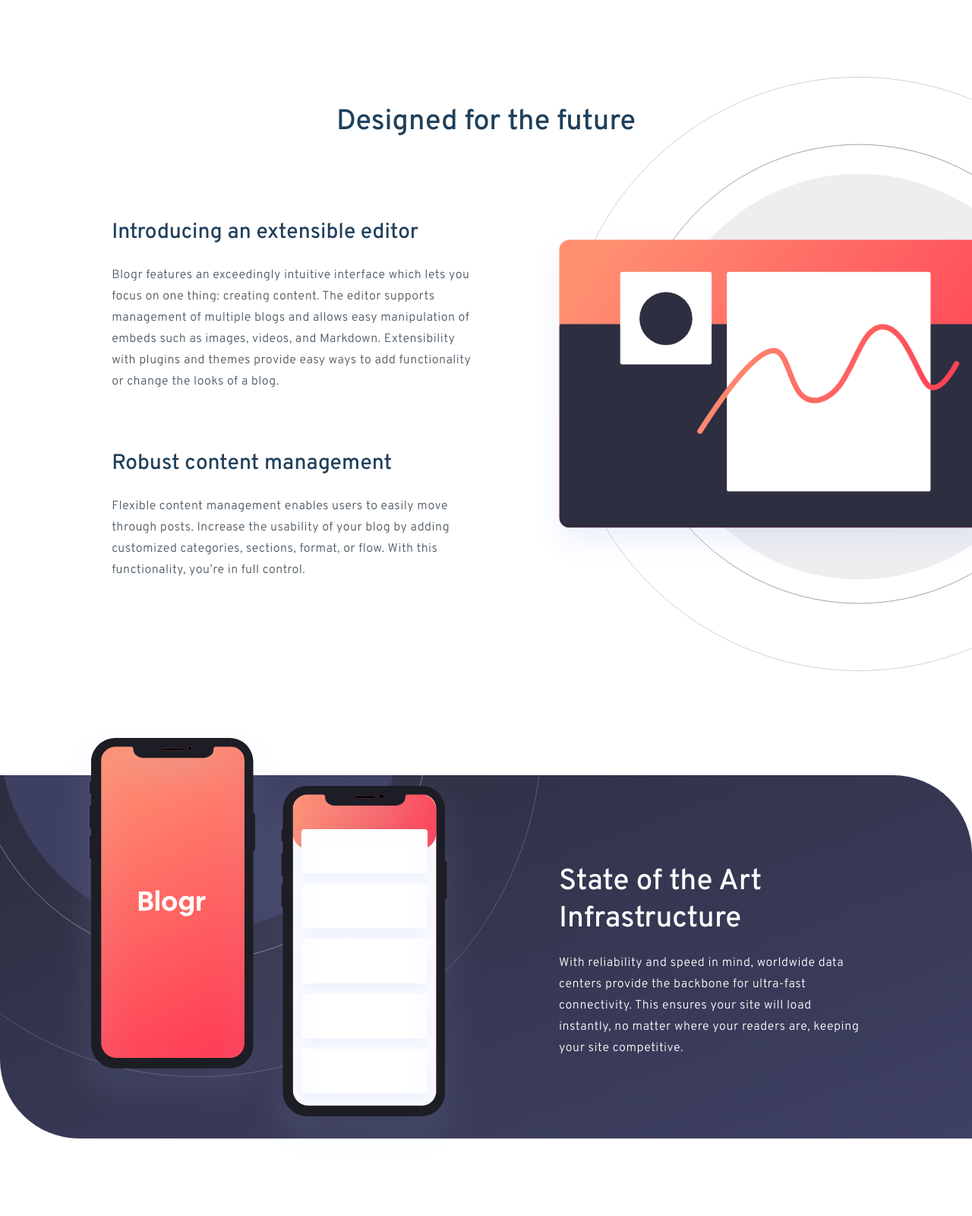
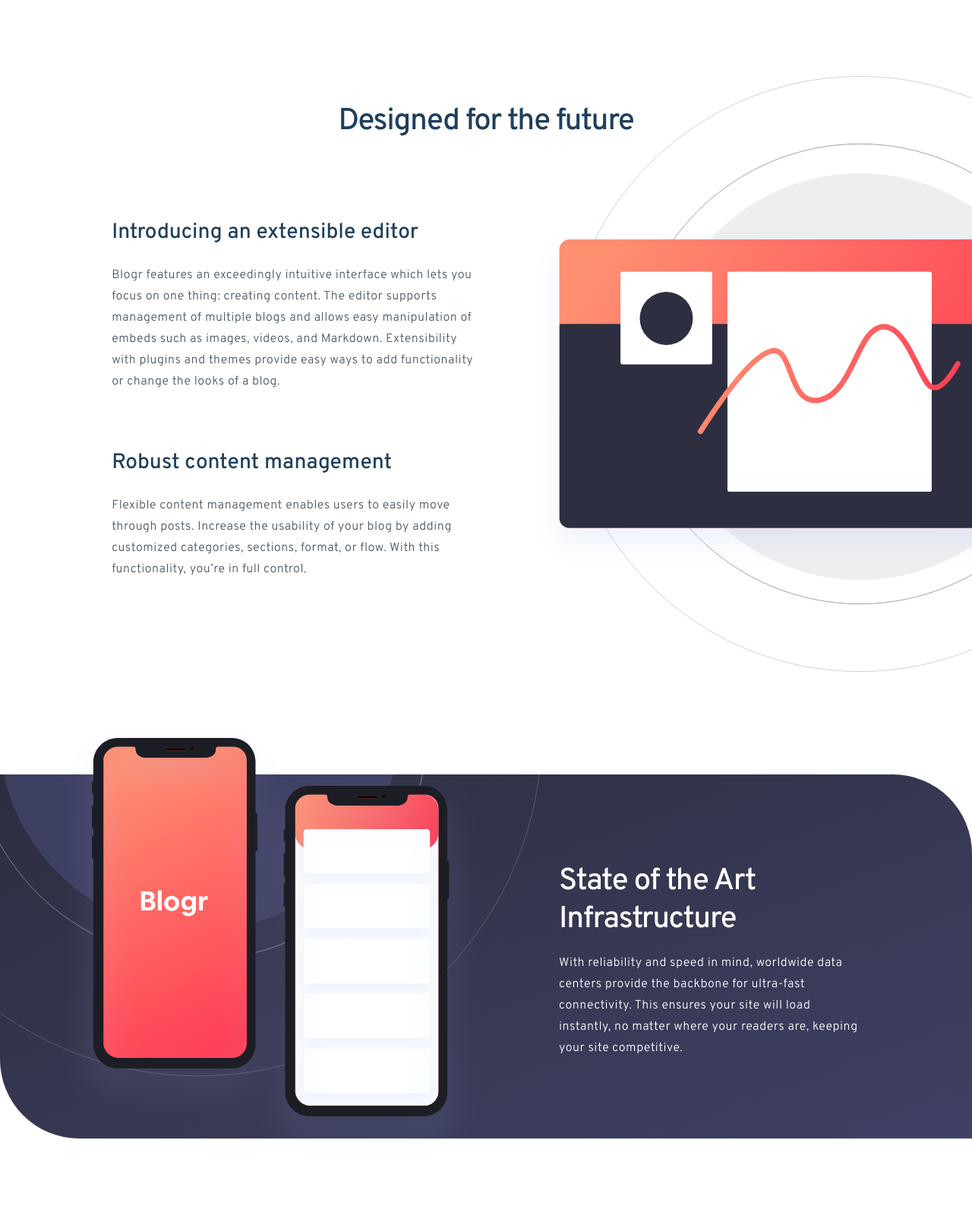
Before and after one commit to ereljapco/frontendmentor, a plain HTML site: page frontendmentor/junior/blogr-landing-page-main/index.html in a window 1280 px wide. Shown: the part 620-2220 px from the top of the page at 76% size. Drawn offline with Linux system fonts and the light colour scheme.

Commit message:
Adjusted layout for desktop responsiveness min-width 1024px.

```diff
--- a/frontendmentor/junior/blogr-landing-page-main/assets/css/styles.css
+++ b/frontendmentor/junior/blogr-landing-page-main/assets/css/styles.css
@@ -447,18 +447,14 @@
     text-decoration: underline;
 }
 
-@media screen and (min-width: 1024px) {
+@media screen and (min-width: 57em) {
     .header {
-        /* position: relative; */
         background: url("../images/bg-pattern-intro-desktop.svg") 24.1% 52.3%/216vw no-repeat, linear-gradient(to right, var(--clr-gradient-200), var(--clr-gradient-400));
-        /* padding: 3.8em 10.1em 9.7em 10.3em; */
         padding: 3.75em 11.25vw 9.7em 11.6vw;
         border-bottom-left-radius: 7em;
     }
 
     .header__top {
-        /* display: flex;
-        justify-content: space-between; */
         height: auto;
         padding: 0 0 0 0;
         margin-bottom: 7.75em;
@@ -466,7 +462,7 @@
 
     .header__logo {
         width: 10%;
-        margin: auto;
+        margin: auto 0 auto 0;
     }
 
     .header__logo img {
@@ -484,19 +480,16 @@
         inset: 0 0 0 0;
         font-family: var(--ft-primary);
         font-weight: 500;
-        /* font-size: 1em; */
         background: transparent;
         padding: 0 0 0 0;
         height: 100%;
-        /* border-radius: 0.25em; */
+        width: 90%;
         margin: auto auto auto 3.1em;
-        /* transition: opacity 500ms ease-in-out,
-                    transform 500ms ease-in-out; */
+        transition: none;
         box-shadow: 0 0 0 0 var(--clr-neutral-500);
     }
 
     .header__nav--close {
-        width: 90%;
         height: 100%;
         opacity: 1;
         transform: translateY(0em);
@@ -624,21 +617,22 @@
 
     .main__future {
         position: relative;
-        padding: 9.75em 0 16em 0;
+        padding: 9.66em 0 16em 0;
     }
 
     .main__future-title {
         grid-area: future-title;
-        font-size: 2.35em;
-        margin-bottom: 2.76em;
+        font-size: 2.5em;
+        letter-spacing: -0.033em;
+        margin-bottom: 2.57em;
     }
 
     .main__future-illustration {
         position: absolute;
-        background: url("../images/illustration-editor-desktop.svg") 152.5%/64.1vw no-repeat;
+        background: url("../images/illustration-editor-desktop.svg") 153.2%/min(57.816em, 64.24vw) no-repeat;
         margin-bottom: 0;
         height: 61em;
-        inset: 1.4375em 0 0 0;
+        inset: 1.48em 0 0 0;
     }
 
     .main__editor,
@@ -651,7 +645,7 @@
     .main__editor-title,
     .main__content-mgmt-title {
         font-size: 1.75em;
-        margin-bottom: 0.8883em;
+        margin-bottom: 0.855em;
         padding: 0;
     }
 
@@ -661,7 +655,7 @@
 
     .main__editor-description,
     .main__content-mgmt-description {
-        letter-spacing: 0.029em;
+        letter-spacing: 0.032em;
         line-height: 1.75em;
         padding: 0;
     }
@@ -671,45 +665,45 @@
         position: relative;
         background: url("../images/bg-pattern-circles.svg") -51% -32em/70.7vw no-repeat, linear-gradient(to bottom right, var(--clr-gradient-600), var(--clr-gradient-500));
         text-align: left;
-        padding-top: 7.2em;
+        padding-top: 7.24635em;
         padding-left: min(46em, 60vw);
         padding-bottom: 6.55em;
         padding-right: 9em;
-        /* padding: 0; */
         border-top-right-radius: 6.5em;
         border-bottom-left-radius: 6.5rem;
     }
 
     .main__infra-illustration {
         position: absolute;
-        background: url("../images/illustration-phones.svg") center/34.45em no-repeat;
+        background: url("../images/illustration-phones.svg") center/34.46em no-repeat;
         height: 35em;
-        inset: -3.8em 0 0 -44.7%;
+        inset: -3.7em 0 0 -44.3%;
     }
 
     .main__infra-title {
-        font-size: 2.4em;
-        margin-bottom: 0.5em;
+        font-size: 2.5em;
+        letter-spacing: -0.03em;
+        margin-bottom: 0.45em;
     }
 
     .main__infra-description {
         line-height: 1.75em;
-        letter-spacing: 0.033em;
+        letter-spacing: 0.031em;
     }
 
     /* --- other info */
     .main__other-info {
         position: relative;
         text-align: left;
-        padding-top: 19.0455em;
-        padding-left: min(46em, 60vw);
+        padding-top: 19.03em;
+        padding-left: min(46em, 51.11vw);
         padding-bottom: 18.85em;
         padding-right: 10em;
     }
 
     .main__other-info-illustration {
         position: absolute;
-        background: url("../images/illustration-laptop-desktop.svg") -59.5%/60.85em no-repeat;
+        background: url("../images/illustration-laptop-desktop.svg") -59.5%/min(60.85em, 67.61vw) no-repeat;
         height: 50em;
         inset: 6.81em 0 0 0;
         margin-bottom: 0;
@@ -732,7 +726,7 @@
 
     .main__simple-description,
     .main__tooling-description {
-        letter-spacing: 00.032em;
+        letter-spacing: 00.031em;
         line-height: 1.75em;
     }
 
@@ -748,7 +742,7 @@
         padding: 4.5em 9.2em 3.5em 10.5em;
         padding-top: 4.4em;
         padding-right: max(9.2em, 10.1vw);
-        padding-bottom: 2.1em;
+        padding-bottom: 2.2em;
         padding-left: 10.5em;
         border-top-right-radius: 6.4em;
     }
@@ -781,7 +775,6 @@
 
     .footer__subnav-item {
         font-size: 0.84em;
-        font-stretch: ultra-condensed;
         line-height: 1em;
         margin-bottom: 1.42em;
     }
```
